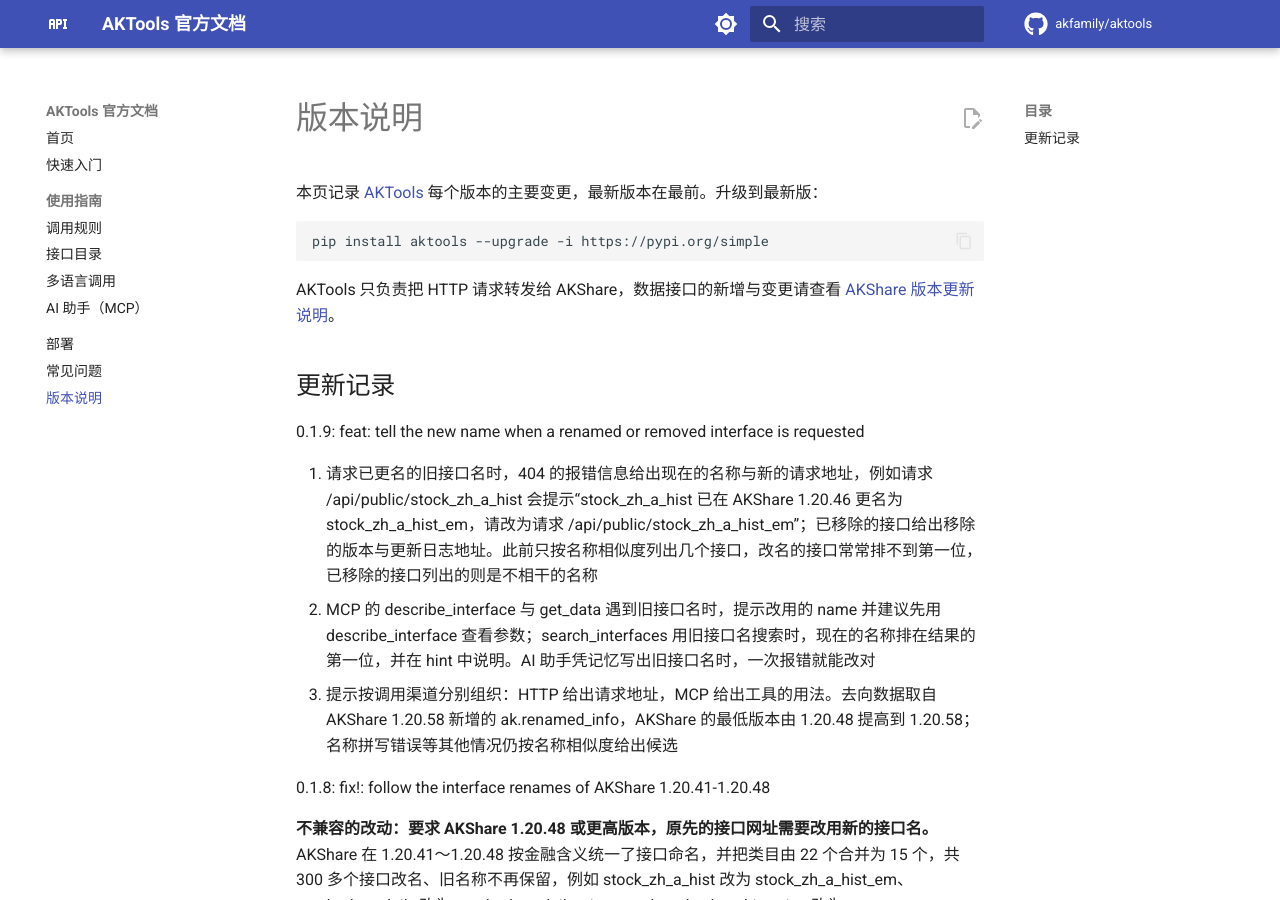
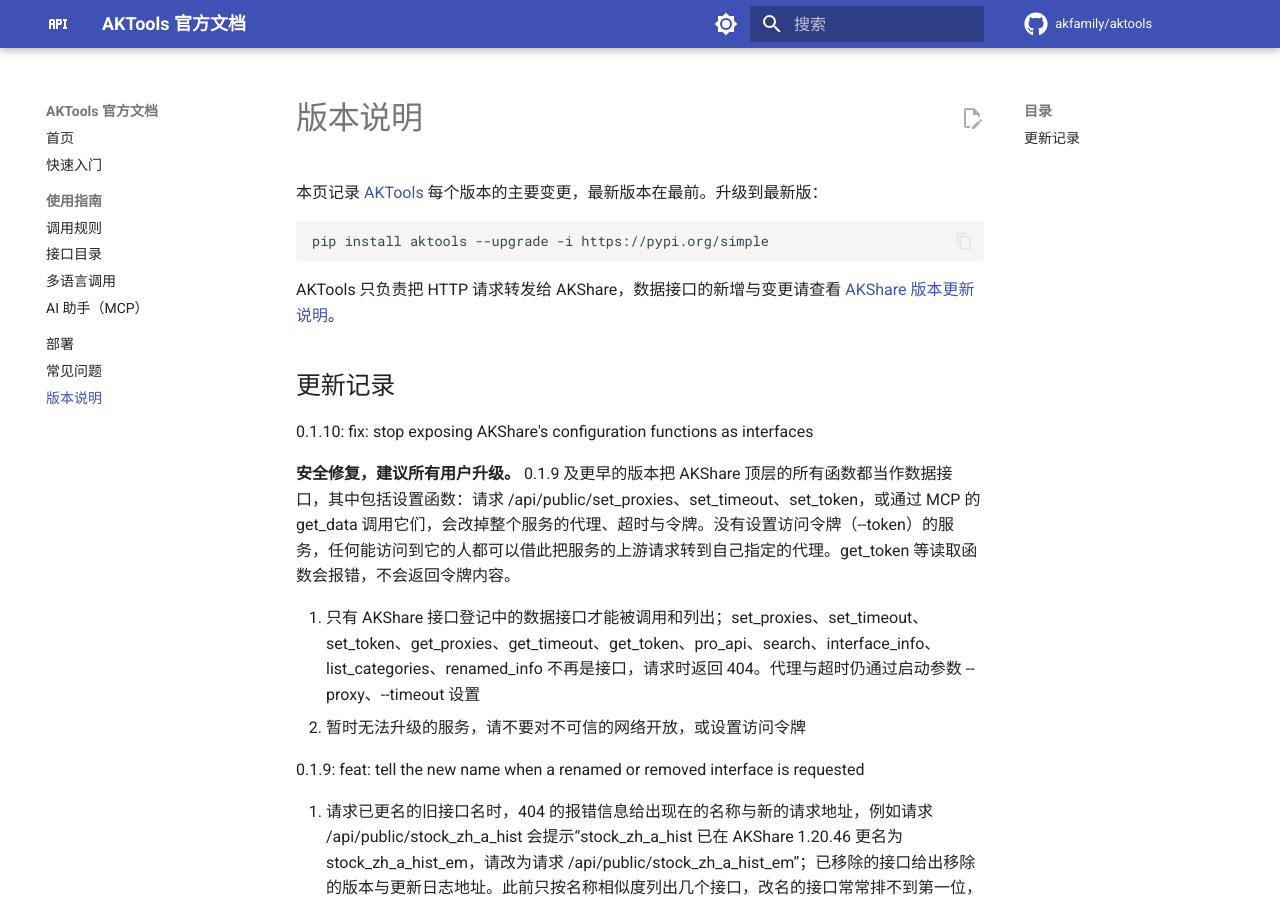
Before and after one commit to akfamily/aktools, an MkDocs documentation site: the page built from docs/aktools_version.md, in a window 1280 px wide and 900 px high. Built offline with MkDocs 1.6.1 and Material for MkDocs 9.7.7, drawn with Linux system fonts in a browser that asks for light colours; comment, search, counter and statistics services are not loaded.

Commit message:
chore: 版本号更新为 0.1.10

```diff
--- a/aktools/_version.py
+++ b/aktools/_version.py
@@ -5,4 +5,4 @@
 单独成文件，供 pyproject.toml 与 scripts/check_release.py 按文件读取，无需导入整个包
 """
 
-__version__ = "0.1.9"
+__version__ = "0.1.10"
--- a/docs/aktools_version.md
+++ b/docs/aktools_version.md
@@ -9,6 +9,13 @@
 AKTools 只负责把 HTTP 请求转发给 AKShare，数据接口的新增与变更请查看 [AKShare 版本更新说明](https://akshare.akfamily.xyz/changelog.html)。
 
 ## 更新记录
+
+0.1.10: fix: stop exposing AKShare's configuration functions as interfaces
+
+**安全修复，建议所有用户升级。** 0.1.9 及更早的版本把 AKShare 顶层的所有函数都当作数据接口，其中包括设置函数：请求 /api/public/set_proxies、set_timeout、set_token，或通过 MCP 的 get_data 调用它们，会改掉整个服务的代理、超时与令牌。没有设置访问令牌（--token）的服务，任何能访问到它的人都可以借此把服务的上游请求转到自己指定的代理。get_token 等读取函数会报错，不会返回令牌内容。
+
+1. 只有 AKShare 接口登记中的数据接口才能被调用和列出；set_proxies、set_timeout、set_token、get_proxies、get_timeout、get_token、pro_api、search、interface_info、list_categories、renamed_info 不再是接口，请求时返回 404。代理与超时仍通过启动参数 --proxy、--timeout 设置
+2. 暂时无法升级的服务，请不要对不可信的网络开放，或设置访问令牌
 
 0.1.9: feat: tell the new name when a renamed or removed interface is requested
 
--- a/server.json
+++ b/server.json
@@ -3,7 +3,7 @@
   "name": "io.github.akfamily/aktools",
   "title": "AKTools",
   "description": "Search and fetch AKShare financial data (stocks, futures, funds, macro) from AI assistants",
-  "version": "0.1.9",
+  "version": "0.1.10",
   "websiteUrl": "https://aktools.akfamily.xyz/guide/mcp/",
   "repository": {
     "url": "https://github.com/akfamily/aktools",
@@ -14,7 +14,7 @@
       "registryType": "pypi",
       "registryBaseUrl": "https://pypi.org",
       "identifier": "aktools",
-      "version": "0.1.9",
+      "version": "0.1.10",
       "runtimeHint": "uvx",
       "packageArguments": [
         {
```
